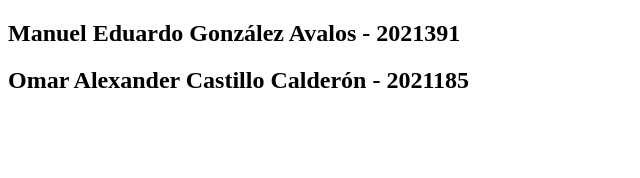
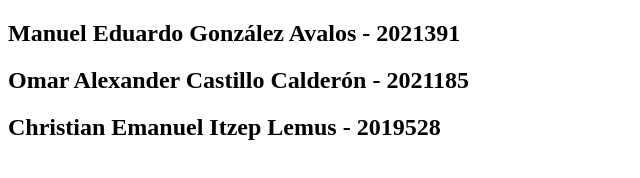
Before and after one commit to pedroarmas24/Pruebas_Kinal, a plain HTML site: page index.html in a window 1280 px wide. Shown: the whole page, without its empty margins (0-640 px from the left). Drawn offline with Linux system fonts and the light colour scheme.

Commit message:
se modifico indez por Christian Itzep

```diff
--- a/index.html
+++ b/index.html
@@ -9,5 +9,6 @@
 <body>
     <h2>Manuel Eduardo González Avalos - 2021391</h2>
     <h2>Omar Alexander Castillo Calderón - 2021185</h2>
+    <h2>Christian Emanuel Itzep Lemus - 2019528</h2>
 </body>
 </html>
```
